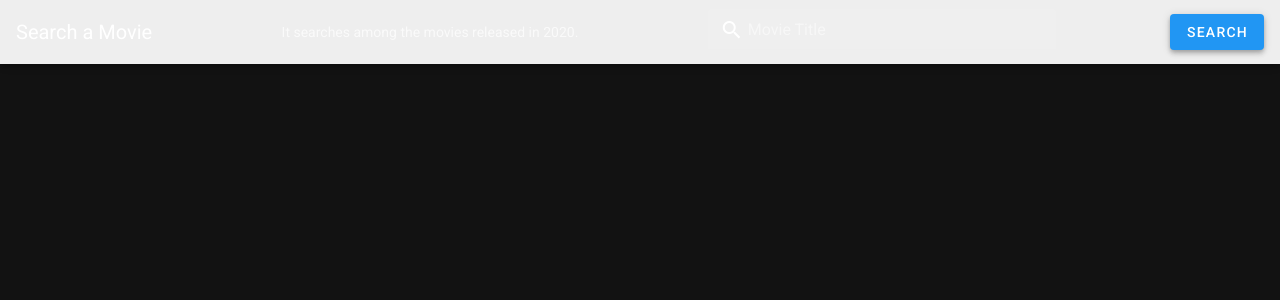
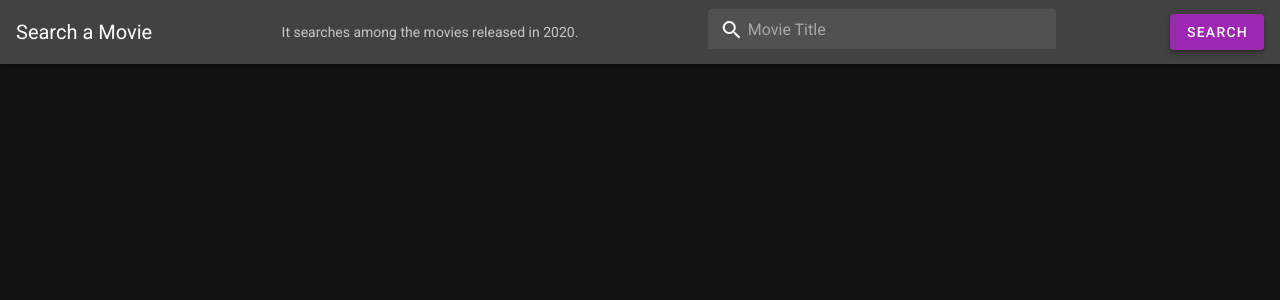
Before and after one commit to ipeksargin/interview-prep-vue, a Vue app: page / in a window 1280 px wide. Shown: the top 300 px of the page. Built offline with nearby package versions, Linux system fonts and the light colour scheme.

Commit message:
colors changed

```diff
--- a/src/components/SearchBar.vue
+++ b/src/components/SearchBar.vue
@@ -1,7 +1,7 @@
 <template>
   <div>
     <v-card color="grey darken-1" flat tile>
-      <v-toolbar color="grey lighten-3">
+      <v-toolbar color="grey darken-3">
         <v-toolbar-title>Search a Movie</v-toolbar-title>
         <v-spacer></v-spacer>
 
@@ -21,7 +21,7 @@
         ></v-text-field>
         <v-spacer></v-spacer>
 
-        <v-btn color="primary" elevation="4" @click="getInputValue()"
+        <v-btn color="purple" elevation="4" @click="getInputValue()"
           >Search</v-btn
         >
       </v-toolbar>
```
